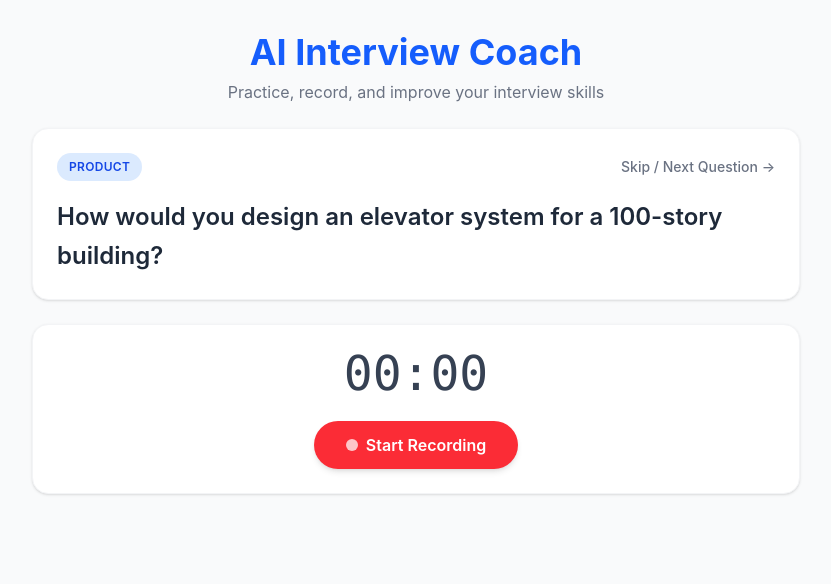
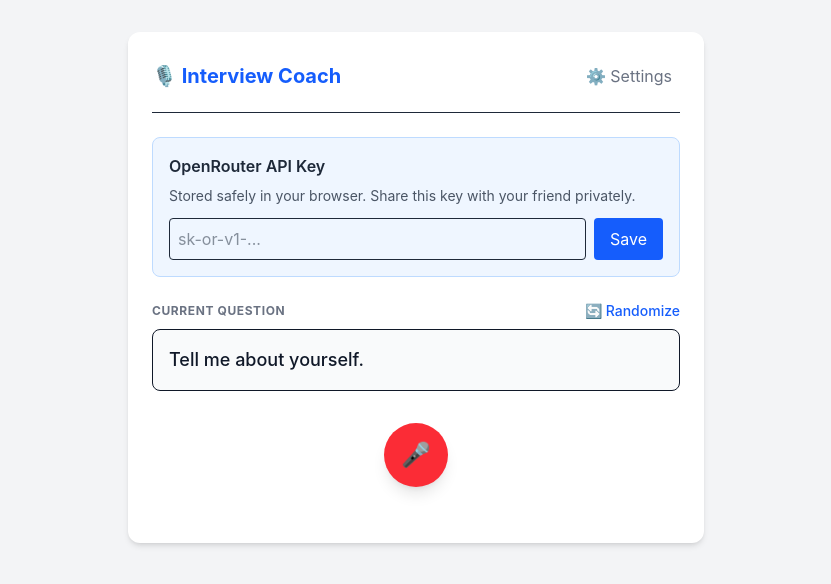
Before and after one commit to lilo123/interview-coach, a React (Vite) app: page / in a window 1280 px wide. Shown: the top 584 px of the page, without its empty margins (224-1055 px from the left). Built offline with nearby package versions, Linux system fonts and the light colour scheme.

Commit message:
feat: added full interview coach functionality

```diff
--- a/src/App.jsx
+++ b/src/App.jsx
@@ -1,103 +1,108 @@
 import { useState, useEffect, useRef } from 'react';
-import questionsData from './questions.json';
 
-// Utility for formatting time
-const formatTime = (seconds) => {
-  const m = Math.floor(seconds / 60).toString().padStart(2, '0');
-  const s = (seconds % 60).toString().padStart(2, '0');
-  return `${m}:${s}`;
-};
+const QUESTIONS = [
+  "Tell me about yourself.",
+  "Describe a time you faced a difficult challenge at work.",
+  "Where do you see yourself in five years?",
+  "Why should we hire you?",
+  "Tell me about a time you failed and what you learned.",
+  "What is your greatest weakness?",
+  "Describe a time you disagreed with a coworker or manager."
+];
 
-function App() {
-  const [question, setQuestion] = useState(null);
+export default function App() {
+  const [apiKey, setApiKey] = useState(localStorage.getItem('openrouter_api_key') || '');
+  const [showSettings, setShowSettings] = useState(!apiKey);
+
+  const [currentQuestion, setCurrentQuestion] = useState(QUESTIONS[0]);
   const [isRecording, setIsRecording] = useState(false);
-  const [time, setTime] = useState(0);
   const [transcript, setTranscript] = useState('');
   const [audioUrl, setAudioUrl] = useState(null);
-  const [feedback, setFeedback] = useState(null);
-  const [isAnalyzing, setIsAnalyzing] = useState(false);
+  const [feedback, setFeedback] = useState('');
+  const [isLoading, setIsLoading] = useState(false);
 
-  const timerRef = useRef(null);
   const mediaRecorderRef = useRef(null);
   const audioChunksRef = useRef([]);
   const recognitionRef = useRef(null);
 
   useEffect(() => {
-    getRandomQuestion();
-
     // Setup Speech Recognition
     const SpeechRecognition = window.SpeechRecognition || window.webkitSpeechRecognition;
     if (SpeechRecognition) {
-      recognitionRef.current = new SpeechRecognition();
-      recognitionRef.current.continuous = true;
-      recognitionRef.current.interimResults = true;
+      const recognition = new SpeechRecognition();
+      recognition.continuous = true;
+      recognition.interimResults = true;
+      recognition.lang = 'en-US';
 
-      recognitionRef.current.onresult = (event) => {
+      recognition.onresult = (event) => {
         let currentTranscript = '';
         for (let i = 0; i < event.results.length; i++) {
           currentTranscript += event.results[i][0].transcript;
         }
         setTranscript(currentTranscript);
       };
+
+      recognitionRef.current = recognition;
+    } else {
+      console.warn("Speech Recognition API not supported in this browser.");
     }
   }, []);
 
-  const getRandomQuestion = () => {
-    const randomIndex = Math.floor(Math.random() * questionsData.length);
-    setQuestion(questionsData[randomIndex]);
-    resetState();
+  const saveApiKey = () => {
+    localStorage.setItem('openrouter_api_key', apiKey);
+    setShowSettings(false);
   };
 
-  const resetState = () => {
+  const getRandomQuestion = () => {
+    const randomIndex = Math.floor(Math.random() * QUESTIONS.length);
+    setCurrentQuestion(QUESTIONS[randomIndex]);
     setTranscript('');
     setAudioUrl(null);
-    setFeedback(null);
-    setTime(0);
-    clearInterval(timerRef.current);
+    setFeedback('');
   };
 
   const startRecording = async () => {
     try {
       const stream = await navigator.mediaDevices.getUserMedia({ audio: true });
-      mediaRecorderRef.current = new MediaRecorder(stream);
+      const mediaRecorder = new MediaRecorder(stream);
+      mediaRecorderRef.current = mediaRecorder;
       audioChunksRef.current = [];
 
-      mediaRecorderRef.current.ondataavailable = (event) => {
+      mediaRecorder.ondataavailable = (event) => {
         if (event.data.size > 0) {
           audioChunksRef.current.push(event.data);
         }
       };
 
-      mediaRecorderRef.current.onstop = () => {
+      mediaRecorder.onstop = () => {
         const audioBlob = new Blob(audioChunksRef.current, { type: 'audio/webm' });
         const url = URL.createObjectURL(audioBlob);
         setAudioUrl(url);
       };
 
-      mediaRecorderRef.current.start();
+      mediaRecorder.start();
       setIsRecording(true);
+      setTranscript('');
+      setFeedback('');
 
-      // Start timer
-      timerRef.current = setInterval(() => {
-        setTime((prev) => prev + 1);
-      }, 1000);
-
-      // Start transcription
       if (recognitionRef.current) {
+        try {
           recognitionRef.current.start();
+        } catch (e) {
+          console.log("Recognition already started");
         }
-
+      }
     } catch (err) {
       console.error("Error accessing microphone:", err);
-      alert("Microphone access is required to record your answer.");
+      alert("Please allow microphone access to record.");
     }
   };
 
   const stopRecording = () => {
     if (mediaRecorderRef.current && isRecording) {
       mediaRecorderRef.current.stop();
+      mediaRecorderRef.current.stream.getTracks().forEach(track => track.stop());
       setIsRecording(false);
-      clearInterval(timerRef.current);
 
       if (recognitionRef.current) {
         recognitionRef.current.stop();
@@ -105,129 +110,158 @@ function App() {
     }
   };
 
-  const analyzeAnswer = () => {
-    setIsAnalyzing(true);
-    // Simulate API call to AI
-    setTimeout(() => {
-      setFeedback({
-        content: "You hit the main points well. To improve, try using the STAR method (Situation, Task, Action, Result) more explicitly to structure your response.",
-        pace: "Your speaking pace was excellent, steady and easy to follow. You avoided rushing.",
-        tone: "Confident and professional, with a positive demeanor.",
-        time: `You spoke for ${formatTime(time)}. This is a good duration; aim to keep answers between 1.5 and 3 minutes.`
+  const getAIFeedback = async () => {
+    if (!apiKey) {
+      alert("Please set your OpenRouter API Key in settings first.");
+      setShowSettings(true);
+      return;
+    }
+
+    setIsLoading(true);
+    setFeedback('');
+
+    try {
+      const response = await fetch("https://openrouter.ai/api/v1/chat/completions", {
+        method: "POST",
+        headers: {
+          "Authorization": `Bearer ${apiKey}`,
+          "Content-Type": "application/json",
+          "HTTP-Referer": window.location.href,
+          "X-Title": "Interview Coach App"
+        },
+        body: JSON.stringify({
+          model: "google/gemini-2.0-flash:free",
+          messages: [
+            {
+              role: "system",
+              content: "You are an expert interview coach. Analyze the user's interview response based on the transcribed text. Provide brief, actionable feedback on: 1. Content (Did they answer the question well?) 2. Tone & Pace (Do they sound confident, based on the text structure and filler words?) Be encouraging but constructive."
+            },
+            {
+              role: "user",
+              content: `Question: ${currentQuestion}\n\nCandidate's Transcribed Answer: ${transcript || "(No speech detected)"}`
+            }
+          ]
+        })
       });
-      setIsAnalyzing(false);
-    }, 2500);
+
+      const data = await response.json();
+      if (data.choices && data.choices[0]) {
+        setFeedback(data.choices[0].message.content);
+      } else {
+        setFeedback("Error: " + (data.error?.message || "Could not get feedback."));
+      }
+    } catch (err) {
+      console.error(err);
+      setFeedback("Failed to connect to AI. Please check your API key or network.");
+    } finally {
+      setIsLoading(false);
+    }
   };
 
   return (
-    <div className="min-h-screen bg-gray-50 p-4 md:p-8 font-sans text-gray-800">
-      <div className="max-w-3xl mx-auto space-y-6">
+    <div className="min-h-screen bg-gray-100 p-4 md:p-8 font-sans text-gray-800">
+      <div className="max-w-xl mx-auto bg-white rounded-xl shadow-md p-6">
 
-        {/* Header */}
-        <header className="text-center space-y-2">
-          <h1 className="text-3xl md:text-4xl font-bold text-blue-600">AI Interview Coach</h1>
-          <p className="text-gray-500">Practice, record, and improve your interview skills</p>
+        <header className="flex justify-between items-center mb-6 border-b pb-4">
+          <h1 className="text-xl font-bold text-blue-600">🎙️ Interview Coach</h1>
+          <button
+            onClick={() => setShowSettings(!showSettings)}
+            className="text-gray-500 hover:text-gray-800 p-2"
+          >
+            ⚙️ Settings
+          </button>
         </header>
 
-        {/* Question Card */}
-        <div className="bg-white p-6 rounded-2xl shadow-sm border border-gray-100">
-          <div className="flex flex-col md:flex-row md:justify-between md:items-center mb-4 gap-2">
-            <span className="bg-blue-100 text-blue-700 text-xs font-semibold px-3 py-1.5 rounded-full uppercase tracking-wide w-max">
-              {question?.category || 'Question'}
-            </span>
+        {showSettings && (
+          <div className="mb-6 p-4 bg-blue-50 rounded-lg border border-blue-200">
+            <h2 className="font-semibold mb-2">OpenRouter API Key</h2>
+            <p className="text-sm text-gray-600 mb-3">
+              Stored safely in your browser. Share this key with your friend privately.
+            </p>
+            <div className="flex gap-2">
+              <input
+                type="password"
+                value={apiKey}
+                onChange={(e) => setApiKey(e.target.value)}
+                placeholder="sk-or-v1-..."
+                className="flex-1 p-2 border rounded"
+              />
+              <button
+                onClick={saveApiKey}
+                className="bg-blue-600 text-white px-4 py-2 rounded hover:bg-blue-700"
+              >
+                Save
+              </button>
+            </div>
+          </div>
+        )}
+
+        <div className="mb-8">
+          <div className="flex justify-between items-center mb-2">
+            <h2 className="text-xs font-bold text-gray-500 uppercase tracking-wider">Current Question</h2>
             <button
               onClick={getRandomQuestion}
-              className="text-sm text-gray-500 hover:text-blue-600 font-medium transition-colors text-left md:text-right"
+              className="text-blue-600 text-sm font-medium hover:underline"
             >
-              Skip / Next Question →
+              🔄 Randomize
             </button>
           </div>
-          <h2 className="text-xl md:text-2xl font-semibold leading-relaxed">
-            {question?.question}
-          </h2>
+          <p className="text-lg font-medium text-gray-900 bg-gray-50 p-4 rounded-lg border">
+            {currentQuestion}
+          </p>
         </div>
 
-        {/* Recording Controls */}
-        <div className="bg-white p-6 rounded-2xl shadow-sm border border-gray-100 flex flex-col items-center space-y-6">
-          <div className="text-5xl font-mono font-light text-gray-700">
-            {formatTime(time)}
-          </div>
-
-          <div className="flex gap-4 w-full md:w-auto">
+        <div className="flex justify-center mb-8">
           {!isRecording ? (
             <button
               onClick={startRecording}
-                className="flex-1 md:flex-none bg-red-500 hover:bg-red-600 text-white font-semibold py-3 px-8 rounded-full shadow-md hover:shadow-lg transition-all flex items-center justify-center gap-2"
+              className="bg-red-500 text-white rounded-full w-16 h-16 flex items-center justify-center shadow-lg hover:bg-red-600 transition-transform hover:scale-105"
             >
-                <span className="w-3 h-3 bg-white rounded-full animate-pulse"></span>
-                Start Recording
+              <span className="text-2xl">🎤</span>
             </button>
           ) : (
             <button
               onClick={stopRecording}
-                className="flex-1 md:flex-none bg-gray-800 hover:bg-gray-900 text-white font-semibold py-3 px-8 rounded-full shadow-md transition-all flex items-center justify-center gap-2"
+              className="bg-gray-800 text-white rounded-full w-16 h-16 flex items-center justify-center shadow-lg hover:bg-gray-900 animate-pulse"
             >
-                <span className="w-3 h-3 bg-red-500 rounded-sm"></span>
-                Stop Recording
+              <span className="text-2xl">⏹️</span>
             </button>
           )}
         </div>
 
+        {transcript && (
+          <div className="mb-6">
+            <h3 className="font-semibold text-gray-700 mb-2">Live Transcript:</h3>
+            <p className="bg-gray-50 p-3 rounded border text-gray-700 text-sm min-h-[4rem]">
+              {transcript}
+            </p>
+          </div>
+        )}
+
         {audioUrl && (
-            <div className="w-full mt-4 flex flex-col items-center gap-4">
-              <audio src={audioUrl} controls className="w-full max-w-md" />
+          <div className="mb-6">
+            <h3 className="font-semibold text-gray-700 mb-2">Playback:</h3>
+            <audio src={audioUrl} controls className="w-full mb-4" />
+
             <button
-                onClick={analyzeAnswer}
-                disabled={isAnalyzing}
-                className="bg-blue-600 hover:bg-blue-700 disabled:bg-blue-400 text-white font-semibold py-3 px-8 rounded-xl shadow-md transition-colors w-full max-w-md flex items-center justify-center gap-2"
+              onClick={getAIFeedback}
+              disabled={isLoading || !transcript}
+              className={`w-full p-3 rounded-lg font-bold text-white shadow-md transition-colors ${
+                isLoading || !transcript ? 'bg-gray-400 cursor-not-allowed' : 'bg-green-500 hover:bg-green-600'
+              }`}
             >
-                {isAnalyzing ? (
-                  <>
-                     <span className="w-4 h-4 border-2 border-white border-t-transparent rounded-full animate-spin"></span>
-                     Analyzing with AI...
-                  </>
-                ) : '✨ Get AI Feedback'}
+              {isLoading ? '✨ Analyzing...' : '✨ Get AI Feedback'}
             </button>
           </div>
         )}
-        </div>
 
-        {/* Transcript */}
-        {(transcript || isRecording) && (
-          <div className="bg-white p-6 rounded-2xl shadow-sm border border-gray-100">
-            <h3 className="text-lg font-semibold mb-3 flex items-center gap-2">
-              📝 Live Transcript
-              {isRecording && <span className="flex h-2 w-2 relative"><span className="animate-ping absolute inline-flex h-full w-full rounded-full bg-blue-400 opacity-75"></span><span className="relative inline-flex rounded-full h-2 w-2 bg-blue-500"></span></span>}
+        {feedback && (
+          <div className="mt-6 p-5 bg-green-50 rounded-xl border border-green-200">
+            <h3 className="font-bold text-green-800 mb-3">
+              💡 Coach's Feedback
             </h3>
-            <div className="bg-gray-50 rounded-lg p-4 min-h-[100px] text-gray-700 whitespace-pre-wrap">
-              {transcript || <span className="text-gray-400 italic">Listening...</span>}
-            </div>
-          </div>
-        )}
-
-        {/* AI Feedback */}
-        {feedback && (
-          <div className="bg-gradient-to-br from-blue-50 to-indigo-50 p-6 rounded-2xl shadow-sm border border-blue-100 animate-in fade-in slide-in-from-bottom-4 duration-500">
-            <h3 className="text-xl font-bold text-blue-900 mb-4 flex items-center gap-2">
-              ✨ AI Feedback
-            </h3>
-            <div className="grid gap-4 md:grid-cols-2">
-              <div className="bg-white p-5 rounded-xl shadow-sm">
-                <h4 className="font-bold text-blue-800 mb-2 text-sm uppercase tracking-wider">Content</h4>
-                <p className="text-gray-700">{feedback.content}</p>
-              </div>
-              <div className="bg-white p-5 rounded-xl shadow-sm">
-                <h4 className="font-bold text-blue-800 mb-2 text-sm uppercase tracking-wider">Pace</h4>
-                <p className="text-gray-700">{feedback.pace}</p>
-              </div>
-              <div className="bg-white p-5 rounded-xl shadow-sm">
-                <h4 className="font-bold text-blue-800 mb-2 text-sm uppercase tracking-wider">Tone</h4>
-                <p className="text-gray-700">{feedback.tone}</p>
-              </div>
-              <div className="bg-white p-5 rounded-xl shadow-sm">
-                <h4 className="font-bold text-blue-800 mb-2 text-sm uppercase tracking-wider">Time Management</h4>
-                <p className="text-gray-700">{feedback.time}</p>
-              </div>
+            <div className="text-sm text-gray-800 whitespace-pre-wrap">
+              {feedback}
             </div>
           </div>
         )}
@@ -236,5 +270,3 @@ function App() {
     </div>
   );
 }
-
-export default App;
```
Lines whose indentation alone changed are shown as unchanged.
